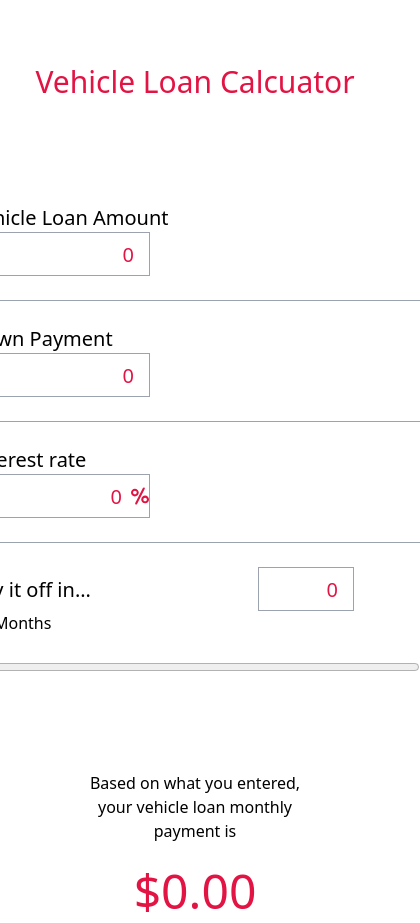
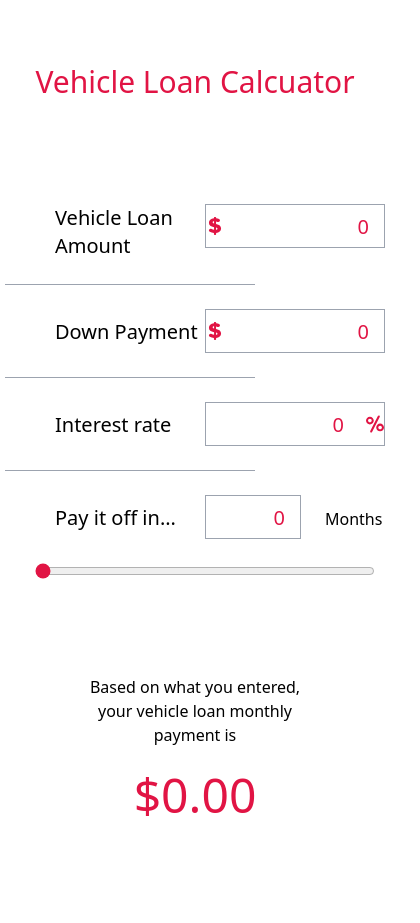
Before and after one commit to himanibabariya/Vehicle-Loan-Calculator, a React (Vite) app: page / in a window 390 px wide. Shown: the whole page, 420 px wide, since content can reach past the window. After the commit the page ends 844 px from the top, so only its background shows below. Built offline with nearby package versions, Linux system fonts and the light colour scheme.

Commit message:
Made it Responsive

```diff
--- a/src/App.css
+++ b/src/App.css
@@ -30,6 +30,20 @@ input[type=number]:focus {
   outline: none;
 }
 
-@media screen {
-
+@media only screen and (max-width: 540px){
+  label{
+    max-width: 200px;
+    padding-left: 50px;
+    /* margin-left: 10px; */
+  }
+  hr{
+    width: 250px;
+  }
+  .range-input{
+    max-width: 340px;
+    margin-left: 30px;
+  }
+  .percentage{
+    padding-right:25px !important;
+  }
 }
--- a/src/App.jsx
+++ b/src/App.jsx
@@ -45,7 +45,7 @@ function App() {
       <h1 className='text-3xl text-center mt-16 text-customRed'>Vehicle Loan Calcuator</h1>
 
       <div className='flex gap-x-10 flex-wrap max-w-7xl justify-center mx-auto mt-20'>
-        <div className=''>
+        <div>
           <div className='my-6 flex flex-wrap'>
             <label htmlFor="loanAmount" className='w-72 inline-block text-xl '>Vehicle Loan Amount</label>
             <input
@@ -93,7 +93,7 @@ function App() {
               value={payoffMonths}
               onChange={(e) => setPayoffMonths(Number(e.target.value))}
               className='input h-11 w-24 text-right border border-gray-400 text-customRed' />
-            <label htmlFor="" className='ml-6'>Months</label>
+            <span htmlFor="months" className='ml-6'>Months</span>
           </div>
 
           <input
```
